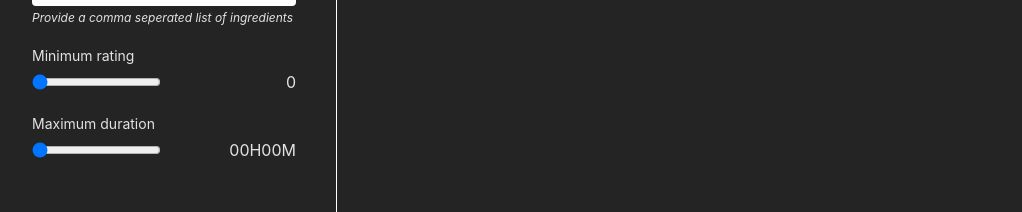
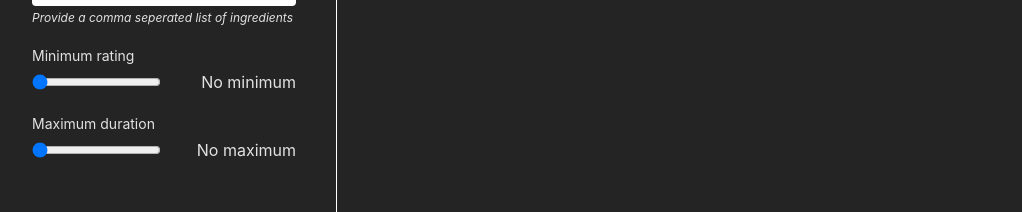
Before and after one commit to Maarten11/information-retrieval-project, a Vue app in the folder frontend/: page / in a window 1280 px wide. Shown: the part 395-607 px from the top of the page, without its empty margins (0-1022 px from the left). Built offline with nearby package versions, Linux system fonts and the light colour scheme.

Commit message:
Frontend update

```diff
--- a/frontend/src/App.vue
+++ b/frontend/src/App.vue
@@ -80,11 +80,17 @@
 	const duration = ref("0");
 	// Visualize the duration
 	const durationPT = computed(() =>
-		new Date(Number.parseInt(duration?.value ?? 0) * 1000)
-			.toISOString()
-			.slice(11, 16)
-			.replace(":", "H")
-			.concat("M")
+		duration.value === "0"
+			? "No maximum"
+			: new Date(Number.parseInt(duration.value) * 1000)
+					.toISOString()
+					.slice(11, 16)
+					.replace(":", "H")
+					.concat("M")
+	);
+
+	const ratingShow = computed(() =>
+		rating.value === "0" ? "No minimum" : rating.value
 	);
 
 	const name = ref("");
@@ -147,7 +153,7 @@
 									max="5"
 									type="range"
 									v-model="rating" />
-								<span>{{ rating }}</span>
+								<span>{{ ratingShow }}</span>
 							</div>
 						</div>
 						<div>
```
